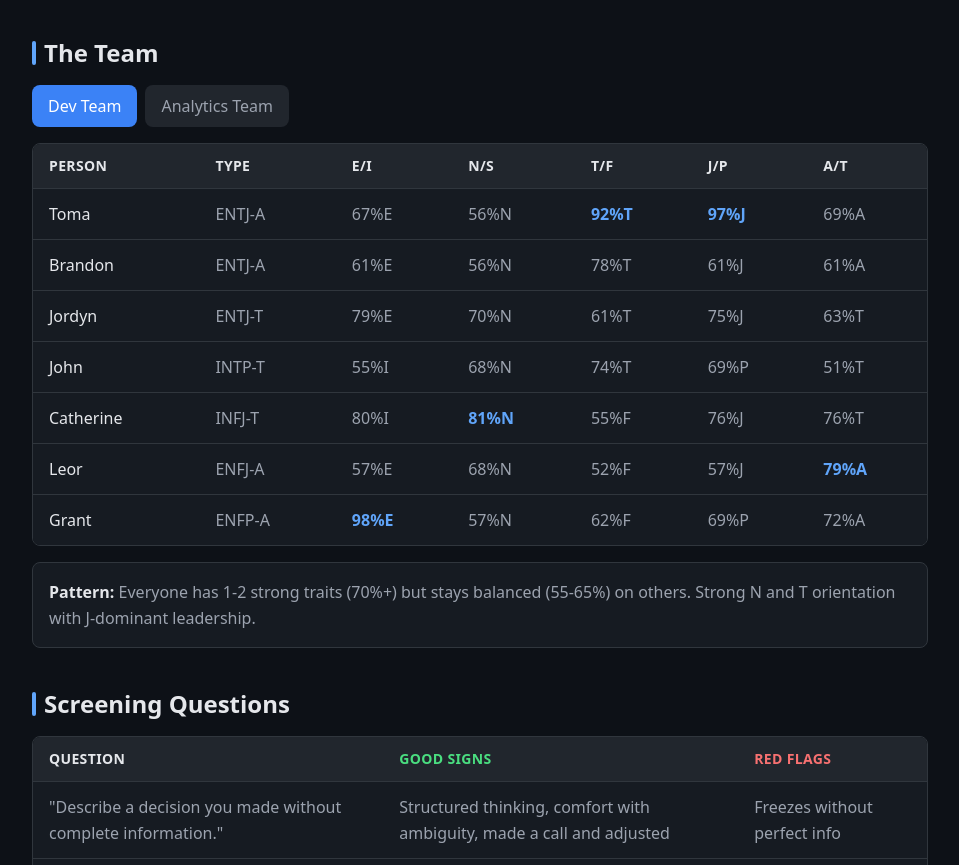
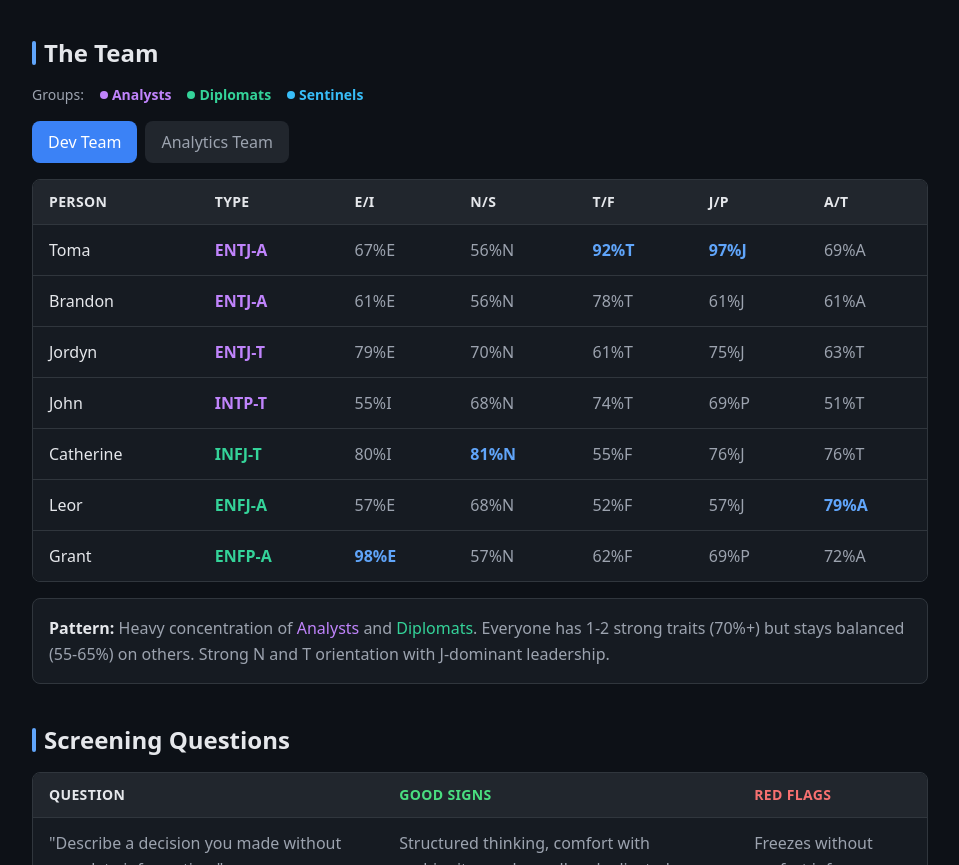
Before and after one commit to stream-toma/hiring-profile, a plain HTML site: page index.html in a window 1280 px wide. Shown: the part 586-1451 px from the top of the page, without its empty margins (160-1119 px from the left). Drawn offline with nearby package versions, Linux system fonts and the light colour scheme.

Commit message:
Add colour coding of groups

```diff
--- a/index.html
+++ b/index.html
@@ -60,6 +60,13 @@
         The Team
     </h2>
 
+    <div class="mb-4 flex gap-4 text-sm items-center">
+        <span class="text-gray-400">Groups:</span>
+        <span class="flex items-center gap-1"><span class="w-2 h-2 rounded-full bg-purple-400"></span> <span class="text-purple-400 font-semibold">Analysts</span></span>
+        <span class="flex items-center gap-1"><span class="w-2 h-2 rounded-full bg-emerald-400"></span> <span class="text-emerald-400 font-semibold">Diplomats</span></span>
+        <span class="flex items-center gap-1"><span class="w-2 h-2 rounded-full bg-sky-400"></span> <span class="text-sky-400 font-semibold">Sentinels</span></span>
+    </div>
+
     <!-- Tabs -->
     <div class="flex gap-2 mb-4">
         <button onclick="showTab('dev')" id="tab-dev" class="px-4 py-2 rounded-lg font-medium transition-colors bg-blue-500 text-white">
@@ -88,7 +95,7 @@
                 <tbody class="bg-dark-secondary text-gray-400">
                     <tr class="border-t border-dark-border hover:bg-dark-tertiary">
                         <td class="px-4 py-3 font-medium text-gray-200">Toma</td>
-                            <td class="px-4 py-3">ENTJ-A</td>
+                        <td class="px-4 py-3 font-semibold text-purple-400">ENTJ-A</td>
                         <td class="px-4 py-3">67%E</td>
                         <td class="px-4 py-3">56%N</td>
                         <td class="px-4 py-3 text-blue-400 font-semibold">92%T</td>
@@ -97,7 +104,7 @@
                     </tr>
                     <tr class="border-t border-dark-border hover:bg-dark-tertiary">
                         <td class="px-4 py-3 font-medium text-gray-200">Brandon</td>
-                            <td class="px-4 py-3">ENTJ-A</td>
+                        <td class="px-4 py-3 font-semibold text-purple-400">ENTJ-A</td>
                         <td class="px-4 py-3">61%E</td>
                         <td class="px-4 py-3">56%N</td>
                         <td class="px-4 py-3">78%T</td>
@@ -106,7 +113,7 @@
                     </tr>
                     <tr class="border-t border-dark-border hover:bg-dark-tertiary">
                         <td class="px-4 py-3 font-medium text-gray-200">Jordyn</td>
-                            <td class="px-4 py-3">ENTJ-T</td>
+                        <td class="px-4 py-3 font-semibold text-purple-400">ENTJ-T</td>
                         <td class="px-4 py-3">79%E</td>
                         <td class="px-4 py-3">70%N</td>
                         <td class="px-4 py-3">61%T</td>
@@ -115,7 +122,7 @@
                     </tr>
                     <tr class="border-t border-dark-border hover:bg-dark-tertiary">
                         <td class="px-4 py-3 font-medium text-gray-200">John</td>
-                            <td class="px-4 py-3">INTP-T</td>
+                        <td class="px-4 py-3 font-semibold text-purple-400">INTP-T</td>
                         <td class="px-4 py-3">55%I</td>
                         <td class="px-4 py-3">68%N</td>
                         <td class="px-4 py-3">74%T</td>
@@ -124,7 +131,7 @@
                     </tr>
                     <tr class="border-t border-dark-border hover:bg-dark-tertiary">
                         <td class="px-4 py-3 font-medium text-gray-200">Catherine</td>
-                            <td class="px-4 py-3">INFJ-T</td>
+                        <td class="px-4 py-3 font-semibold text-emerald-400">INFJ-T</td>
                         <td class="px-4 py-3">80%I</td>
                         <td class="px-4 py-3 text-blue-400 font-semibold">81%N</td>
                         <td class="px-4 py-3">55%F</td>
@@ -133,7 +140,7 @@
                     </tr>
                     <tr class="border-t border-dark-border hover:bg-dark-tertiary">
                         <td class="px-4 py-3 font-medium text-gray-200">Leor</td>
-                            <td class="px-4 py-3">ENFJ-A</td>
+                        <td class="px-4 py-3 font-semibold text-emerald-400">ENFJ-A</td>
                         <td class="px-4 py-3">57%E</td>
                         <td class="px-4 py-3">68%N</td>
                         <td class="px-4 py-3">52%F</td>
@@ -142,7 +149,7 @@
                     </tr>
                     <tr class="border-t border-dark-border hover:bg-dark-tertiary">
                         <td class="px-4 py-3 font-medium text-gray-200">Grant</td>
-                            <td class="px-4 py-3">ENFP-A</td>
+                        <td class="px-4 py-3 font-semibold text-emerald-400">ENFP-A</td>
                         <td class="px-4 py-3 text-blue-400 font-semibold">98%E</td>
                         <td class="px-4 py-3">57%N</td>
                         <td class="px-4 py-3">62%F</td>
@@ -155,7 +162,7 @@
 
         <div class="bg-dark-secondary p-4 rounded-lg border border-dark-border mt-4">
             <span class="font-semibold text-gray-200">Pattern:</span>
-                <span class="text-gray-400"> Everyone has 1-2 strong traits (70%+) but stays balanced (55-65%) on others. Strong N and T orientation with J-dominant leadership.</span>
+            <span class="text-gray-400"> Heavy concentration of <span class="text-purple-400">Analysts</span> and <span class="text-emerald-400">Diplomats</span>. Everyone has 1-2 strong traits (70%+) but stays balanced (55-65%) on others. Strong N and T orientation with J-dominant leadership.</span>
         </div>
     </div>
 
@@ -177,7 +184,7 @@
                 <tbody class="bg-dark-secondary text-gray-400">
                     <tr class="border-t border-dark-border hover:bg-dark-tertiary">
                         <td class="px-4 py-3 font-medium text-gray-200">Kayla</td>
-                            <td class="px-4 py-3">ENFP-A</td>
+                        <td class="px-4 py-3 font-semibold text-emerald-400">ENFP-A</td>
                         <td class="px-4 py-3 text-blue-400 font-semibold">86%E</td>
                         <td class="px-4 py-3">54%N</td>
                         <td class="px-4 py-3 text-blue-400 font-semibold">89%F</td>
@@ -186,7 +193,7 @@
                     </tr>
                     <tr class="border-t border-dark-border hover:bg-dark-tertiary">
                         <td class="px-4 py-3 font-medium text-gray-200">Adriano</td>
-                            <td class="px-4 py-3">ESFJ-T</td>
+                        <td class="px-4 py-3 font-semibold text-sky-400">ESFJ-T</td>
                         <td class="px-4 py-3">74%E</td>
                         <td class="px-4 py-3">65%S</td>
                         <td class="px-4 py-3">52%F</td>
@@ -199,7 +206,7 @@
 
         <div class="bg-dark-secondary p-4 rounded-lg border border-dark-border mt-4">
             <span class="font-semibold text-gray-200">Pattern:</span>
-                <span class="text-gray-400"> Mixed profiles – Kayla brings pattern recognition (N) and people focus (F), Adriano brings detail orientation (S) and structure (J). Complementary skill sets for analytics work.</span>
+            <span class="text-gray-400"> Mixed profiles – Kayla (<span class="text-emerald-400">Diplomat</span>) brings pattern recognition (N) and people focus (F), Adriano (<span class="text-sky-400">Sentinel</span>) brings detail orientation (S) and structure (J). Complementary skill sets for analytics work.</span>
         </div>
     </div>
 
```
Lines whose indentation alone changed are shown as unchanged.
